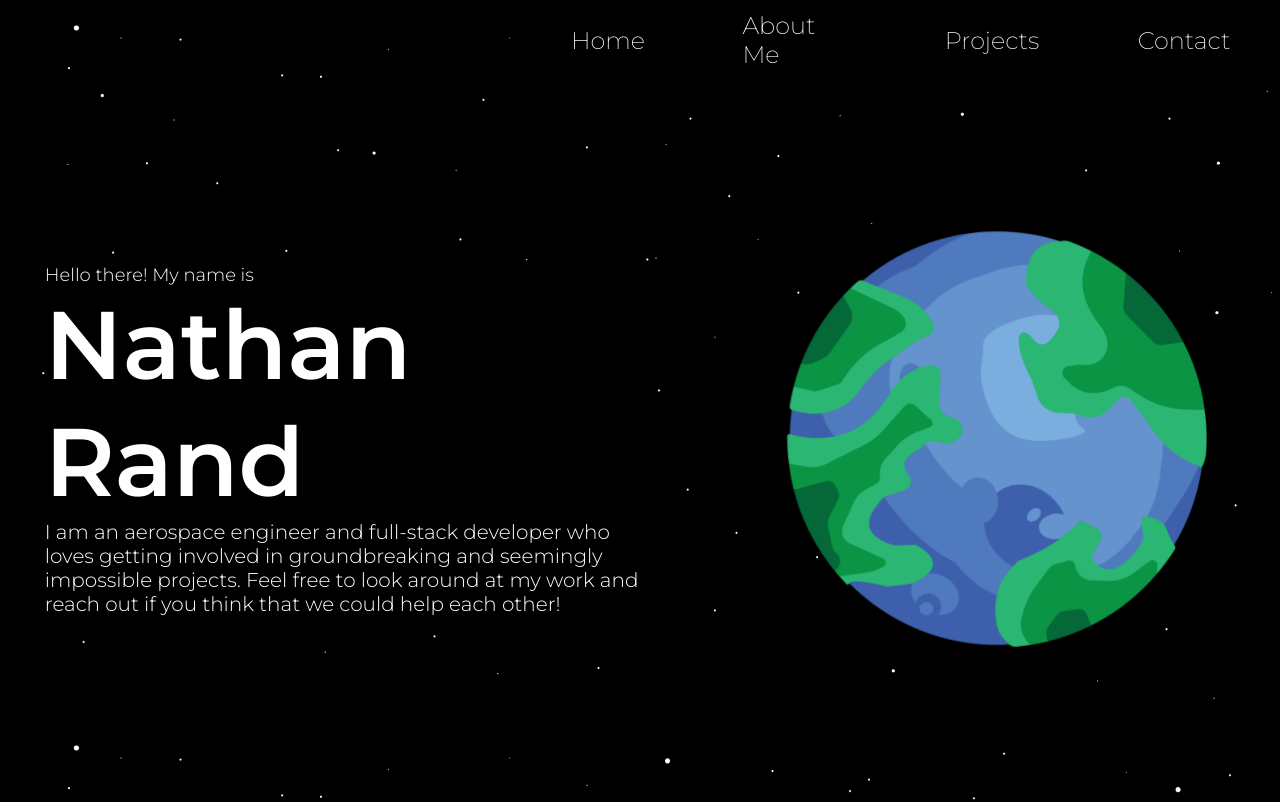
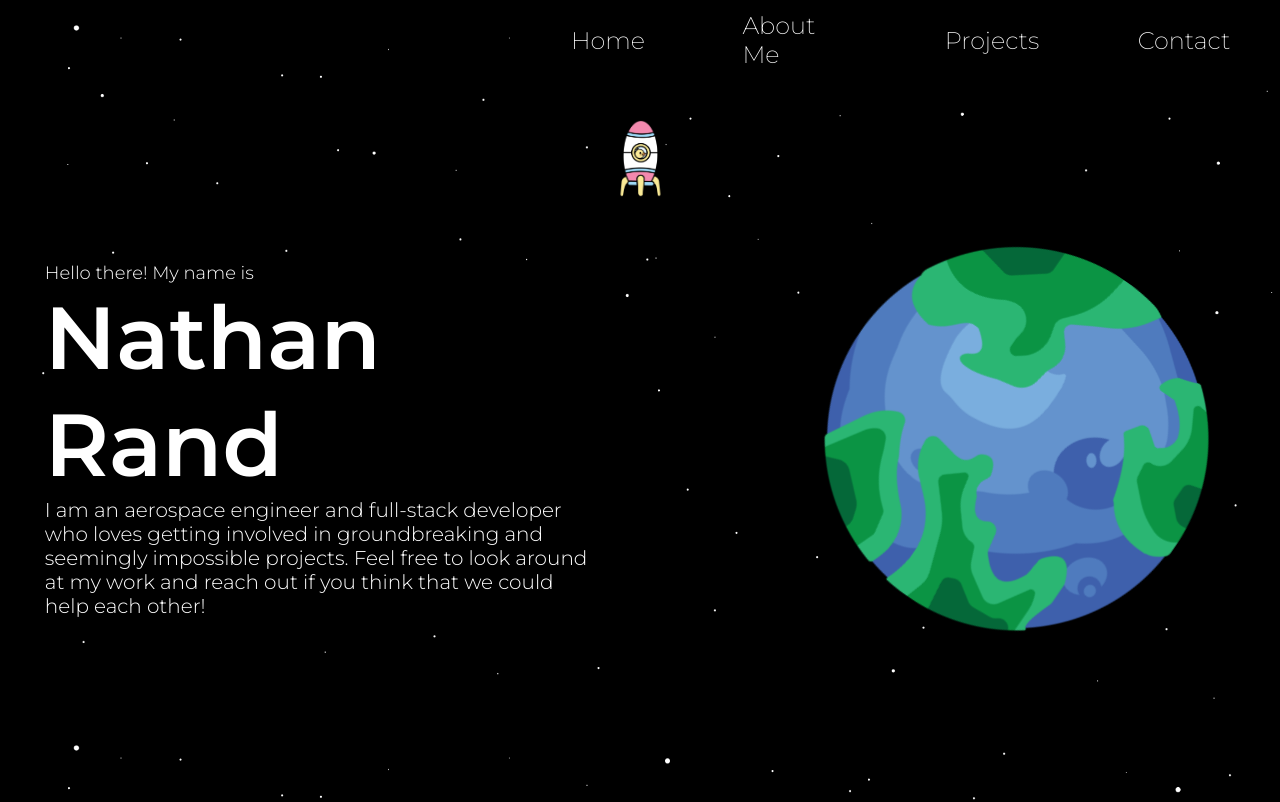
Before and after one commit to Nador02/nathanrand.dev, a React (Create React App) app: page / in a window 1280 px wide. Shown: the top 802 px of the page. Built offline with nearby package versions, Linux system fonts and the light colour scheme.

Commit message:
GOT THE DUCK TO FLY AROUND IN HIS ROCKET BOOM. Next I want to clean it up, make it look like he rotates and spins and thrusts etc. and then maybe see if I can make him go left and right a little bit too depending on scroll percentage :D

```diff
--- a/src/App.js
+++ b/src/App.js
@@ -1,8 +1,12 @@
 import { Home } from "./pages/Home/Home";
 import {BrowserRouter as Router, Routes, Route} from "react-router-dom";
 import { GlobalStyle } from "./globalStyles";
+import { gsap } from "gsap"
+import { ScrollTrigger } from "gsap/ScrollTrigger";
 
 function App() {
+
+  gsap.registerPlugin(ScrollTrigger);
 
   return (
     <Router>
--- a/src/components/PlanetRow/PlanetRow.js
+++ b/src/components/PlanetRow/PlanetRow.js
@@ -11,7 +11,7 @@ export const PlanetRow = ({ topTextContent, middleTextContent, bottomTextContent
     gsap.to(planetRef.current, {
       rotation:360,
       repeat:-1,
-      duration:25,
+      duration:60,
       ease:Linear.easeNone
     })
   })
--- a/src/components/PlanetRow/planetRowStyles.js
+++ b/src/components/PlanetRow/planetRowStyles.js
@@ -6,7 +6,7 @@ export const PlanetRowContainer = styled.div`
     display:grid;
     height:90vh;
     max-height:90vh;
-    grid-template-columns:3.5% 46.5% 46.5% 3.5%;
+    grid-template-columns:3.5% 42.5% 8% 42.5% 3.5%;
     grid-template-rows: 100%;
 `;
 
@@ -17,7 +17,7 @@ export const Content = styled.div`
     flex-direction:column;
     justify-content: center;
     align-items: center;
-    grid-column: ${props => props.mirrored ? '3/4' : '2/3'};
+    grid-column: ${props => props.mirrored ? '4/5' : '2/3'};
 `;
 
 export const Graphics = styled.div`
@@ -28,7 +28,7 @@ export const Graphics = styled.div`
     flex-direction:column;
     justify-content: center;
     align-items: ${props => props.mirrored ? 'flex-start' : 'flex-end'};
-    grid-column: ${props => props.mirrored ? '2/3' : '3/4'};
+    grid-column: ${props => props.mirrored ? '2/3' : '4/5'};
     grid-row:1/2;
 `;
 
@@ -46,7 +46,7 @@ export const MiddleText = styled.div`
     height:auto;
     color:white;
     background-color:black;
-    font-size:12vmin;
+    font-size:11vmin;
     font-weight:600;
 `;
 
--- /dev/null
+++ b/src/components/Rocket/Rocket.js
@@ -0,0 +1,21 @@
+import { RocketIcon } from "./styleRocket"
+import rocketImage from "../../img/Duck-In-Rocket.png"
+import { gsap, Linear} from "gsap"
+import { useEffect, useRef } from "react"
+
+export const Rocket = () => {
+  //Animation for the rocket effects
+  let rocketRef = useRef(null);
+  useEffect(() => {
+    gsap.to(rocketRef.current, {
+      scrollTrigger: {
+        scrub: 1,
+      },
+      y: '160vh',
+      ease:Linear.easeNone,
+    })
+  })
+  return (
+    <RocketIcon src={rocketImage} ref={rocketRef}></RocketIcon>
+  )
+}
--- /dev/null
+++ b/src/components/Rocket/styleRocket.js
@@ -0,0 +1,10 @@
+import styled from "styled-components";
+
+export const RocketIcon = styled.img`
+    position:absolute;
+    top:15vh;
+    left:50%;
+    transform: translate(-50%, 0);
+    width:3.25vw;
+    height:auto;
+`;
--- a/src/pages/Home/Home.js
+++ b/src/pages/Home/Home.js
@@ -1,5 +1,6 @@
 import { Header } from "../../components/Header/Header"
 import { PlanetRow } from "../../components/PlanetRow/PlanetRow";
+import { Rocket } from "../../components/Rocket/Rocket";
 import { HomeContainer } from "./homeStyles"
 import Earth from "../../img/Earth.png"
 import AboutMePlanet from "../../img/About-Me-Planet.png"
@@ -32,6 +33,7 @@ export const Home = () => {
   return (
     <HomeContainer>
       <Header navItems={headerItems}></Header>
+      <Rocket></Rocket>
       <PlanetRow topTextContent="Hello there! My name is" middleTextContent="Nathan Rand" bottomTextContent="I am an aerospace engineer and full-stack developer who loves getting involved in groundbreaking and seemingly impossible projects. Feel free to look around at my work and reach out if you think that we could help each other!" planet={Earth}></PlanetRow>
       <PlanetRow topTextContent="So this part is all..." middleTextContent="About Me" bottomTextContent="Here's where you can find out about what I'm good at, where my experience lies, and what I love to do. This is me in full, a picture of what I will bring to any team I am apart of." mirrored={true} planet={AboutMePlanet} buttonContent="Initiate Landing Sequence" buttonPath="/about"></PlanetRow>
     </HomeContainer>
--- a/src/pages/Home/homeStyles.js
+++ b/src/pages/Home/homeStyles.js
@@ -3,6 +3,7 @@ import starryBackground from '../../img/Starry-Background-Simple.png'
 
 //Styling for the Home page component
 export const HomeContainer = styled.div`
+position:relative;
 width:100%;
 height:fit-content;
 display:flex;
```
Also changed, not shown: src/img/Duck-In-Rocket-With-Thrust.png (added), src/img/Duck-In-Rocket.png (added).
